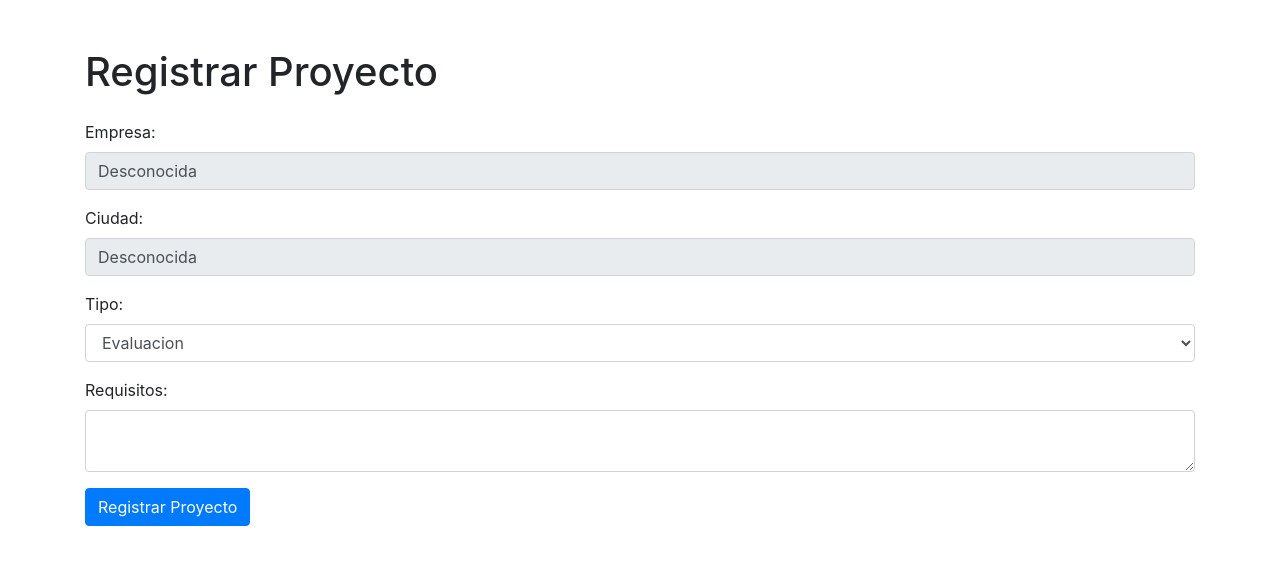
After one commit to sukkoy298/proyectoSae, a PHP site: page /views/agregar_proyecto.php in a window 1280 px wide. The commit adds this page. Shown: the top 565 px of the page. Run offline with PHP 8.4, Linux system fonts and the light colour scheme; some libraries are stand-ins or nearby versions.

Commit message:
feat: add project registration view and update dashboard links for project status

```diff
--- /dev/null
+++ b/views/agregar_proyecto.php
@@ -0,0 +1,47 @@
+<!DOCTYPE html>
+<html lang="es">
+<head>
+    <meta charset="UTF-8">
+    <meta name="viewport" content="width=device-width, initial-scale=1.0">
+    <title>Registrar Proyecto</title>
+    <link href="https://stackpath.bootstrapcdn.com/bootstrap/4.5.2/css/bootstrap.min.css" rel="stylesheet">
+</head>
+<body>  <?php
+        $empresa = isset($_GET['empresa']) ? $_GET['empresa'] : 'Desconocida';
+        $ciudad = isset($_GET['ciudad']) ? $_GET['ciudad'] : 'Desconocida';
+        ?>
+    <div class="container mt-5">
+        <h1 class="mb-4">Registrar Proyecto</h1>
+        <form action="../controllers/proyectControl.php" method="POST">
+            <input type="hidden" name="action" value="registrar">
+            <div class="form-group">
+                <label for="empresa">Empresa:</label>
+                <input type="text" class="form-control" id="empresa" name="empresa" value="<?php echo $empresa; ?>" readonly>
+            </div>
+            <div class="form-group">
+                <label for="ciudad">Ciudad:</label>
+                <input type="text" class="form-control" id="ciudad" name="ciudad" value="<?php echo $ciudad; ?>" readonly>
+            </div>
+            <div class="form-group">
+                <label for="tipo">Tipo:</label>
+                <select class="form-control" id="tipo" name="tipo" required>
+                    <option value="Evaluacion">Evaluacion</option>
+                    <option value="sae WEB + aula virtual">sae WEB + aula virtual</option>
+                    <option value="servicion de mensajeria sms y email">servicion de mensajeria sms y email</option>
+                    <option value="sae pagos">sae pagos</option>
+                    <option value="asistencia tecnica">asistencia tecnica</option>
+                    <option value="migracion de datos">migracion de datos</option>
+                </select>
+            </div>
+            <div class="form-group">
+                <label for="requisitos">Requisitos:</label>
+                <textarea class="form-control" id="requisitos" name="requisitos" required></textarea>
+            </div>
+            <button type="submit" class="btn btn-primary">Registrar Proyecto</button>
+        </form>
+    </div>
+    <script src="https://code.jquery.com/jquery-3.5.1.slim.min.js"></script>
+    <script src="https://cdn.jsdelivr.net/npm/@popperjs/core@2.5.4/dist/umd/popper.min.js"></script>
+    <script src="https://stackpath.bootstrapcdn.com/bootstrap/4.5.2/js/bootstrap.min.js"></script>
+</body>
+</html>
```
Also changed, not shown: views/dashboard.php (+5 -5 lines).
